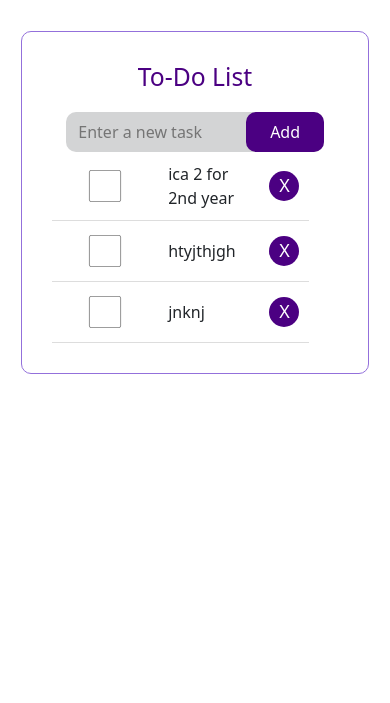
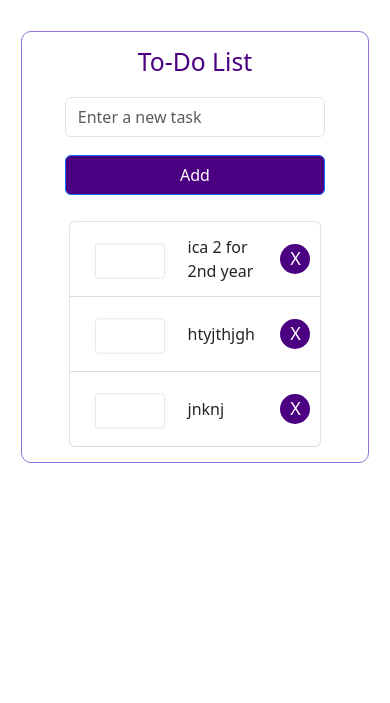
Before and after one commit to sanjee1999/Exam-Results-Management-System-with-Predictive-analytics, a PHP site: page /pages/Home.php in a window 390 px wide. Shown: the top 703 px of the page. Run offline with PHP 8.4, Linux system fonts and the light colour scheme; data comes from the database, SQL or seed files in the repository; some libraries are stand-ins or nearby versions.

Commit message:
add responsive

```diff
--- a/Style/TodoList.css
+++ b/Style/TodoList.css
@@ -46,7 +46,7 @@ h3 {
   display: flex;
   align-items: center;
   justify-content: space-between;
-  background: #d3d4d5;
+  background: #ffffff;
   width: 90%;
   border-radius: 10px;
   margin-bottom: 25px;
@@ -63,11 +63,12 @@ input {
 }
 
 .add-task {
-  width: 50%;
+  width: 100%;
 }
 
 #add_button {
   width: 30%;
+  background-color: var(--primary-color);
 }
 #add_button:hover {
   background-color: var(--secondary-color);
@@ -90,19 +91,49 @@ button {
   list-style: none;
   padding: 0;
   margin: 0;
-  width: 90%;
+  width: auto;
 }
 
 .task_list li {
   display: flex;
   align-items: center;
   padding: 10px;
-  border-bottom: 1px solid #ddd; /* Optional: add separation between items */
+  border-bottom: 1px solid #ddd;
+
+  width: 80%;
 }
 
+/* Updated Task Checkbox Styling */
 .task_checkbox {
+  width: px; /* Set the desired width */
+  height: 50px; /* Set the desired height */
   margin-right: 20px; /* Adjust this value to increase or decrease the gap */
-  transform: scale(0.8);
+  transform: scale(0.7); /* Reset any previous scaling */
+  -webkit-appearance: none; /* Remove default checkbox styling for WebKit browsers */
+  -moz-appearance: none; /* Remove default checkbox styling for Mozilla browsers */
+  appearance: none; /* Remove default checkbox styling */
+  background-color: #fff; /* Background color */
+  border: 1px solid #ddd; /* Border styling */
+  border-radius: 3px; /* Optional: set border-radius to make it look a bit nicer */
+  cursor: pointer;
+  display: inline-block;
+  vertical-align: middle;
+}
+
+.task_checkbox:checked {
+  background-color: var(--primary-color); /* Background color when checked */
+  border-color: var(--primary-color); /* Border color when checked */
+  position: relative;
+}
+
+.task_checkbox:checked::after {
+  content: "\2713"; /* Unicode character for the checkmark */
+  color: white;
+  font-size: 16px;
+  position: absolute;
+  top: 50%;
+  left: 50%;
+  transform: translate(-50%, -50%);
 }
 
 .task_text {
@@ -121,6 +152,7 @@ button {
   display: flex;
   align-items: center;
   justify-content: center;
+  border: none;
 }
 
 .delete_button:hover {
@@ -132,3 +164,18 @@ button {
   text-decoration: line-through;
   color: red;
 }
+
+@media (max-width: 576px) {
+  .todo-list {
+    padding: 15px;
+  }
+  .row {
+    flex-direction: column;
+    align-items: stretch;
+  }
+  .add-task,
+  #add_button {
+    width: 100%;
+    margin-bottom: 10px;
+  }
+}
--- a/pages/Home.php
+++ b/pages/Home.php
@@ -60,34 +60,37 @@ $tasks = $result->fetch_all(MYSQLI_ASSOC);
     <link rel="stylesheet" href="../Style/Home.css" />
   </head>
   <body>
-
-
     <div class="main p-3">
         <div class="container2">
             <!-- To-Do list start -->
-            <div class="todo-list">
-                <h2>To-Do List</h2>
-                <div class="row ">
-                    <input type="text" class="add-task" id="task_name" placeholder="Enter a new task">
-                    <button id="add_button">Add</button>
+            <div class="todo-list col-12 col-md-8 col-lg-6 mx-auto">
+                <h2 class="text-center mb-4">To-Do List</h2>
+                <div class="row mb-3">
+                    <div class="col-12 col-sm-8 mb-2 mb-sm-0">
+                        <input type="text" class="add-task form-control" id="task_name" placeholder="Enter a new task">
+                    </div>
+                    <div class="col-12 col-sm-4">
+                        <button id="add_button" class="btn btn-primary w-100">Add</button>
+                    </div>
                 </div>
-                <ul id="task_list" class="task_list">
+                <ul id="task_list" class="task_list list-group align-items-center ">
                     <?php foreach ($tasks as $task): ?>
-                        <li data-id="<?= $task['id'] ?>" class="<?= $task['is_completed'] ? 'completed' : '' ?>">
-                            <input type="checkbox" class="task_checkbox" <?= $task['is_completed'] ? 'checked' : '' ?>>
-                            <div class="task_text"><?= htmlspecialchars($task['task_name']) ?></div>
-                            <button class="delete_button">X</button>
+                        <li data-id="<?= $task['id'] ?>" class="list-group-item d-flex align-items-center <?= $task['is_completed'] ? 'completed' : '' ?>">
+                            <input type="checkbox" class="task_checkbox form-check-input me-2" <?= $task['is_completed'] ? 'checked' : '' ?>>
+                            <div class="task_text flex-grow-1"><?= htmlspecialchars($task['task_name']) ?></div>
+                            <button class="delete_button btn btn-danger btn-sm">X</button>
                         </li>
                     <?php endforeach; ?>
                 </ul>
             </div>
+        </div>
     </div>
     <script src="https://code.jquery.com/jquery-3.6.0.min.js"></script>
     <script>
         $('#add_button').on('click', function() {
             const task_name = $('#task_name').val().trim();
             if (task_name) {
-                $.post('../pages/Home.php', { action: 'add', task_name: task_name }, function() {
+                $.post('', { action: 'add', task_name: task_name }, function() {
                     location.reload();
                 });
             }
@@ -95,7 +98,7 @@ $tasks = $result->fetch_all(MYSQLI_ASSOC);
 
         $('.delete_button').on('click', function() {
             const id = $(this).closest('li').data('id');
-            $.post('../pages/Home.php', { action: 'delete', id: id }, function() {
+            $.post('', { action: 'delete', id: id }, function() {
                 location.reload();
             });
         });
@@ -104,11 +107,12 @@ $tasks = $result->fetch_all(MYSQLI_ASSOC);
             const li = $(this).closest('li');
             const id = li.data('id');
             const is_completed = this.checked ? 1 : 0;
-            $.post('../pages/Home.php', { action: 'toggle', id: id, is_completed: is_completed }, function() {
+            $.post('', { action: 'toggle', id: id, is_completed: is_completed }, function() {
                 li.toggleClass('completed');
             });
         });
     </script>
+    <script src="https://cdn.jsdelivr.net/npm/bootstrap@5.3.3/dist/js/bootstrap.bundle.min.js"></script>
 </body>
 </html>
 <?php
```
